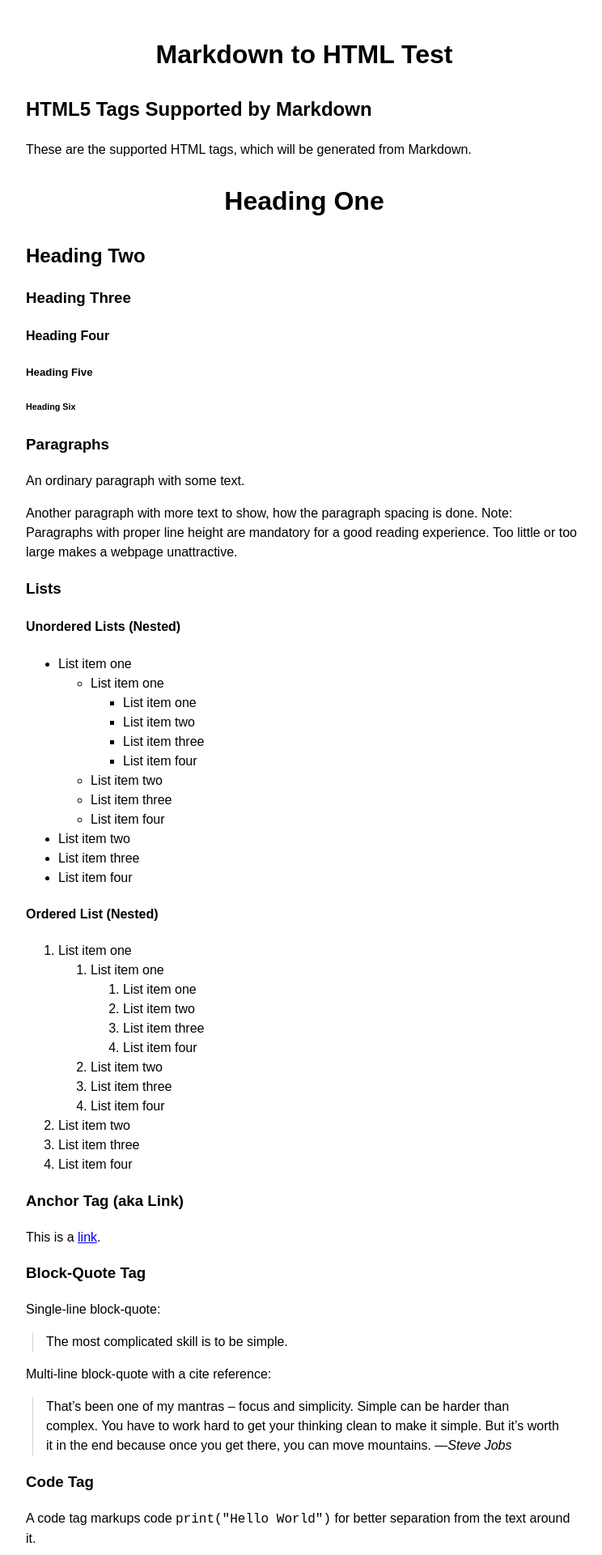
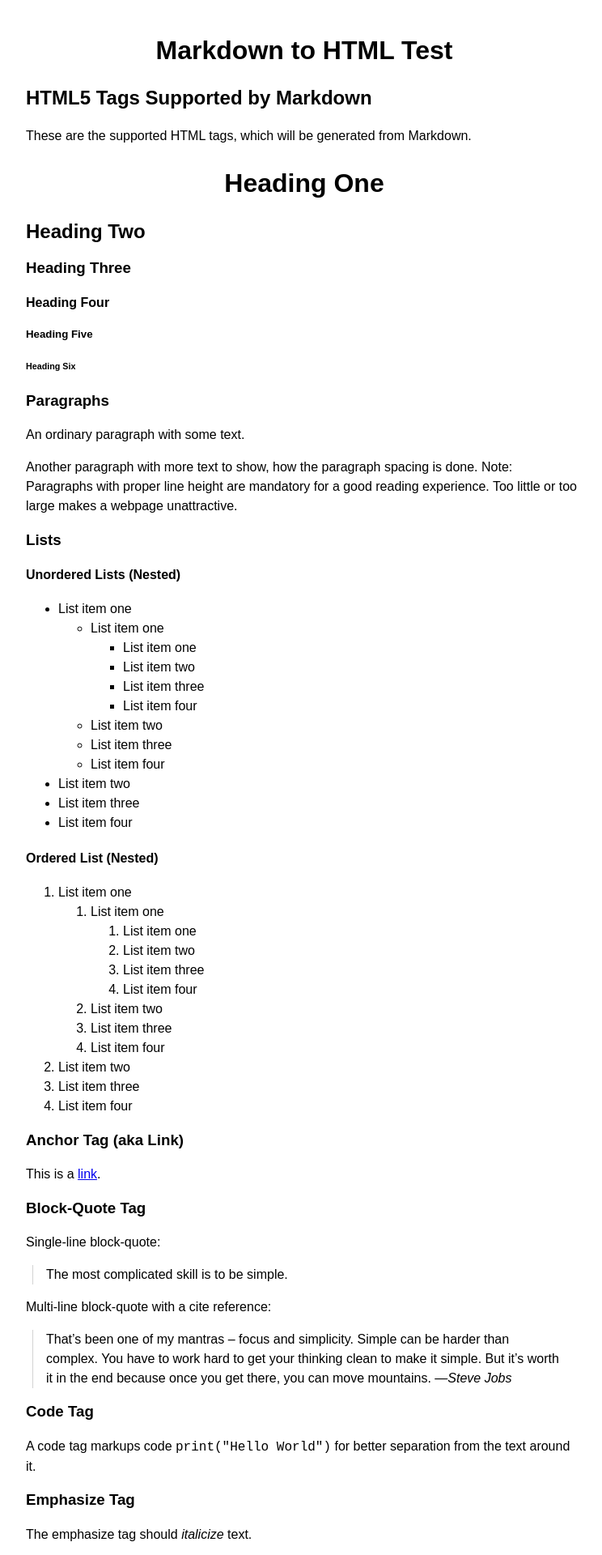
Before and after one commit to michaelnordmeyer/jekyll-theme-nixer, a Jekyll site: the page built from _posts/2023-01-01-markdown-to-html-test.md, in a window 1280 px wide. Shown: the top 1920 px of the page at 81% size, without its empty margins (264-1008 px from the left). Built offline with Jekyll 4.4.1, drawn with Linux system fonts in a browser that asks for light colours.

Commit message:
Adds less line-height for headings

```diff
--- a/_layouts/default.html
+++ b/_layouts/default.html
@@ -22,9 +22,10 @@
     blockquote { margin: 1em 1.5em 1em 0.5em; padding-left: 1em; border-left: 1px solid lightgrey; }
     sub, sup { line-height: 0; }
     hr { border: 0; border-top: 1px solid; }
+    h1, h2, h3, h4, h5, h6 { line-height: 1.2; }
     h1 { font-size: 2rem; text-align: center; }
     body > main > ul { padding: 0; }
-    body > main > ul > li { margin: 0.5em 0; list-style-type: none; line-height: 1.25em; }
+    body > main > ul > li { margin: 0.5em 0; list-style-type: none; line-height: 1.25; }
     @media (prefers-color-scheme: dark) {
       html { background-color: black; color: white; }
       a { color: lightskyblue; }
--- a/_layouts/error.html
+++ b/_layouts/error.html
@@ -14,7 +14,7 @@
       font: 1rem / 1.5 sans-serif;
     }
     body { margin: 0; }
-    h1 { margin-block-start: 0.83em; margin-block-end: 0.83em; text-align: center; }
+    h1 { margin-block-start: 0.83em; margin-block-end: 0.83em; text-align: center; line-height: 1.2; }
     @media (prefers-color-scheme: dark) {
       html { background-color: black; color: white; }
       a { color: lightskyblue; }
```
